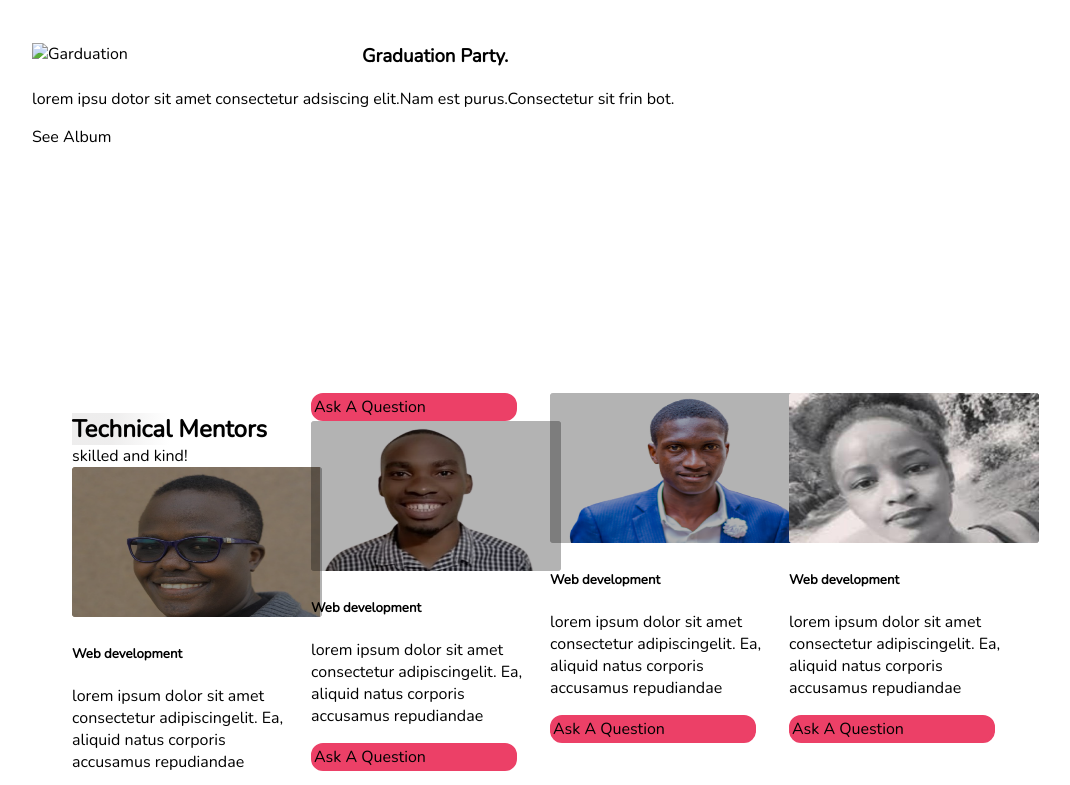
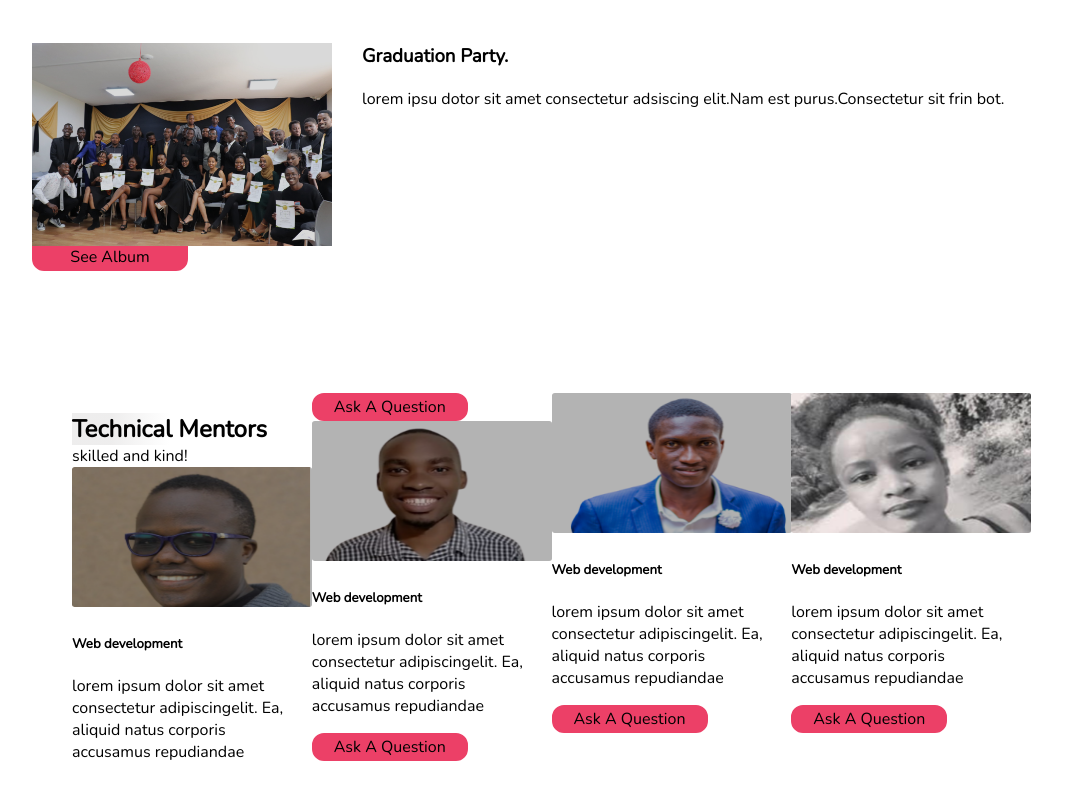
Before and after one commit to DaisyChepyegon/moringa-landingpage, a plain HTML site: page index.html in a window 1280 px wide. Shown: the part 1300-2085 px from the top of the page, without its empty margins (96-1166 px from the left). Drawn offline with nearby package versions, Linux system fonts and the light colour scheme.

Commit message:
added more css code

```diff
--- a/Assets/css/Style.css
+++ b/Assets/css/Style.css
@@ -170,7 +170,7 @@ height: 300px;
     display: block;
     margin: 0 auto;
     column-count: 4;
-    column-gap: 12px;
+    column-gap: 15px;
     padding-left: 40px;
     padding-right: 40px;
 }
@@ -179,8 +179,8 @@ height: 300px;
     display: inline-block;
     top: 0px;
     margin: 0px;
-    width: 250px;
-    height: 150px;
+    width: 240px;
+    height: 140px;
     margin-right: 12px;
 }
 #last-section{
@@ -208,12 +208,15 @@ p.final {
     border-radius: 12px;
     border-color: #EC4067;
     background-color: #EC4067;
-    width: 200px;
+    width: 150px;
+    text-align: center;
 }
 .qs{
     border: solid;
     border-radius: 12px;
     border-color: #EC4067;
     background-color: #EC4067;
-    width: 200px;
+    width: 150px;
+    text-align: center;
+
 }
--- a/index.html
+++ b/index.html
@@ -54,16 +54,16 @@
                 <p>
                     lorem ipsum dotor sitamet conscetur adpiscing elit.Nam est purus.consectur sit frin bot.
                 </p>
-                <img src="Assets/images/image 4.png" alt="">
+
             </div>
             <div class="section" id="graduation">
-                <img src="" alt="Garduation">
+                <img src="Assets/images/image 4.png" alt="Garduation">
                 <h3>Graduation Party. </h3>
                 <p>
                     lorem ipsu dotor sit amet consectetur adsiscing elit.Nam est purus.Consectetur sit frin bot.
 
                 </p>
-                <p>See Album</p>
+                <p class="qs">See Album</p>
             </div>
             <div class="teams">
                 <h2>Technical Mentors</h2> <span class="sub-title">skilled and kind!</span>
@@ -122,7 +122,7 @@
                     <p>an application that allows users to show case bikes for sale and hire whenever they are having
                         team
                         bonding and any hiking activities</p>
-                    <p>Learn More</p>
+                    <p class="qs">Learn More</p>
                     <img src="Assets/images/image 9.png" alt="">
 
                 </div>
```
